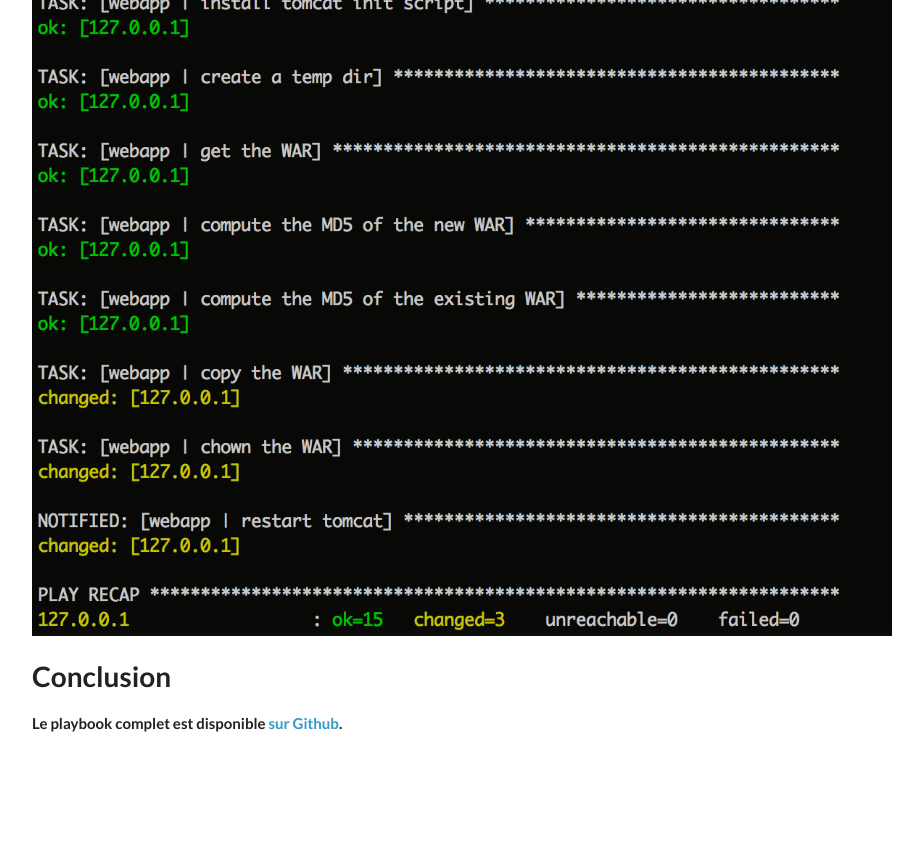
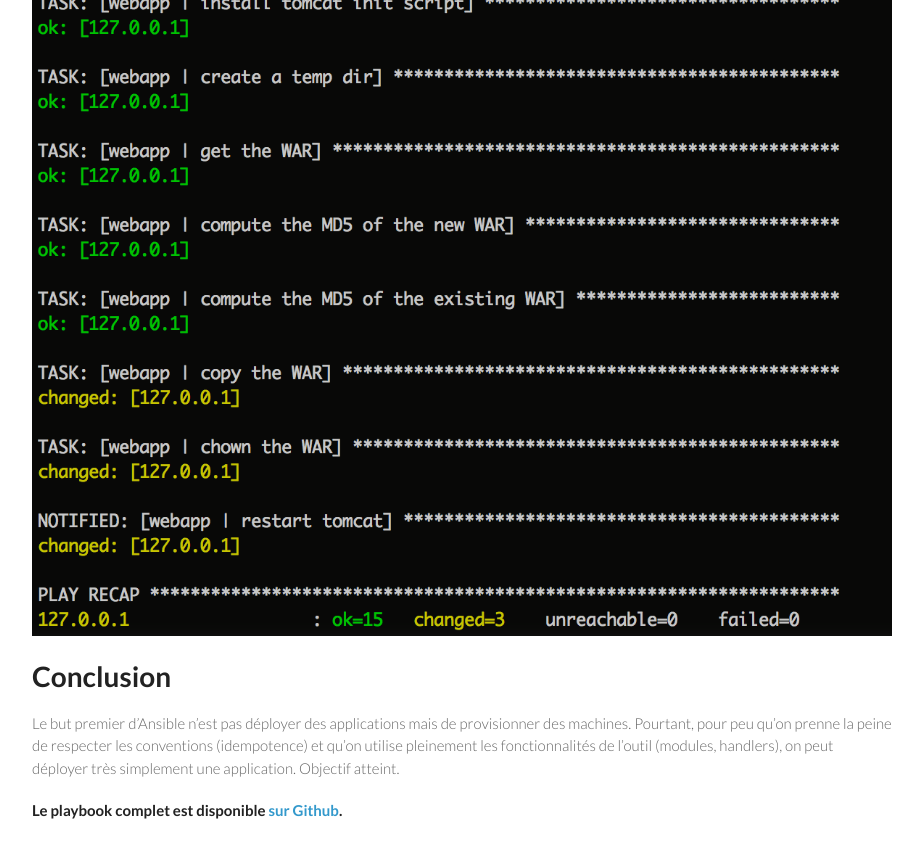
Before and after one commit to aseigneurin/aseigneurin.github.io, a Jekyll site: the page built from _posts/2014-11-04-ansible-pour-deployer-des-applications.md, in a window 1280 px wide and 900 px high, scrolled down 9568 px. Shown: the top 858 px of the window, without its empty margins (178-1101 px from the left). Built offline with Jekyll 4.4.1, drawn with Linux system fonts in a browser that asks for light colours; before the commit the page ends 10380 px from its top, so only the background shows below that; some of the changed text lies outside the part shown.

Commit message:
- final version of the post on Ansible

```diff
--- a/_posts/2014-11-04-ansible-pour-deployer-des-applications.md
+++ b/_posts/2014-11-04-ansible-pour-deployer-des-applications.md
@@ -231,14 +231,16 @@
 
 ![Premier run](/images/ansible-screenshot1.png)
 
-Au second run, aucune modification n'est effectuée :
+Si on relance le playbook sans avoir effectué de modification, aucun changement n'est effectué :
 
 ![Second run](/images/ansible-screenshot2.png)
 
-Enfin, si on met à jour le WAR à déployer, le minimum d'actions est effectuée (copei du WAR et redémarrage de Tomcat) :
+Enfin, si on met à jour le WAR à déployer, le minimum d'actions est effectuée (copie du WAR et redémarrage de Tomcat) :
 
 ![Troisième run](/images/ansible-screenshot3.png)
 
 # Conclusion
 
+Le but premier d'Ansible n'est pas déployer des applications mais de provisionner des machines. Pourtant, pour peu qu'on prenne la peine de respecter les conventions (idempotence) et qu'on utilise pleinement les fonctionnalités de l'outil (modules, handlers), on peut déployer très simplement une application. Objectif atteint.
+
 **Le playbook complet est disponible [sur Github](https://github.com/aseigneurin/ansible-sandbox).**
```
